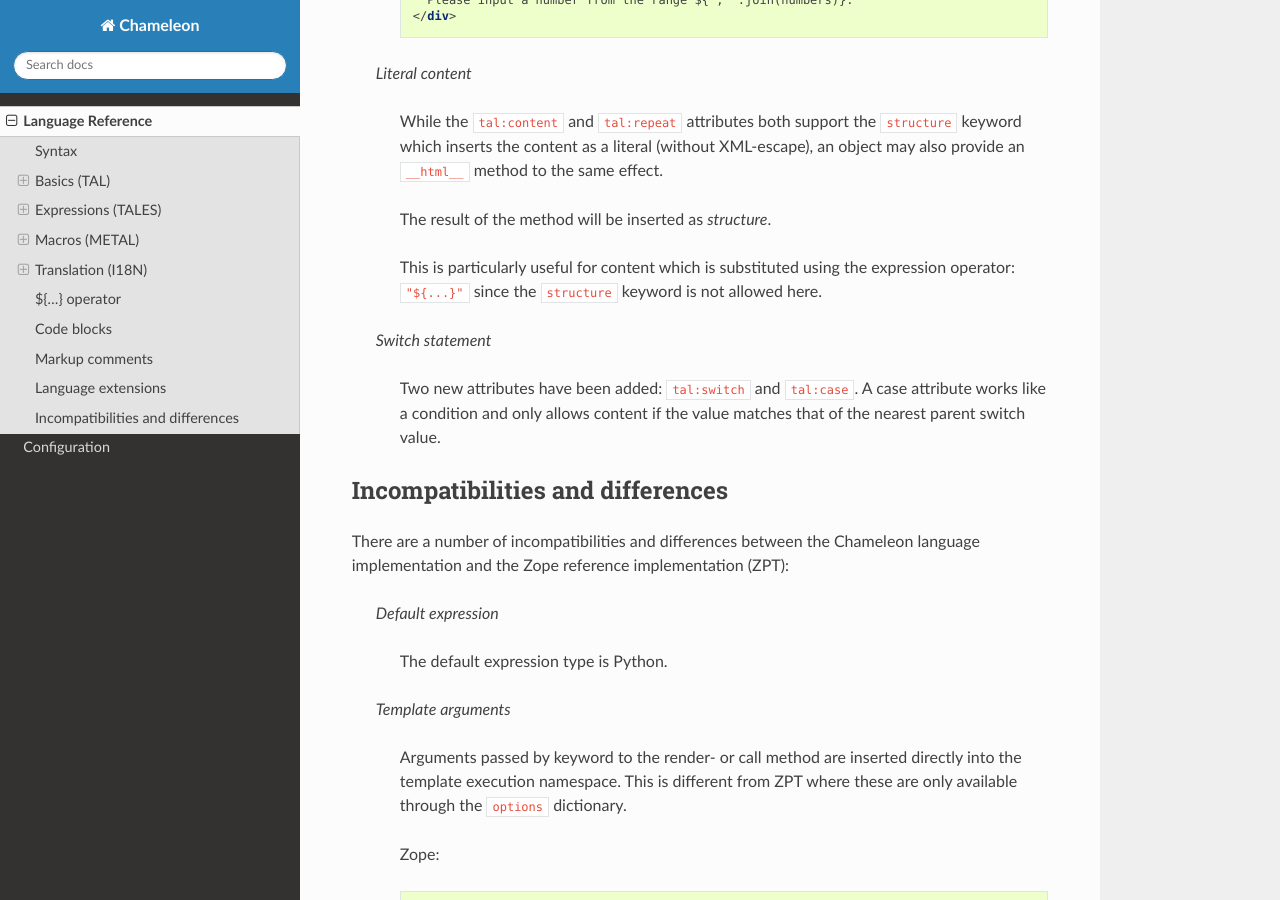
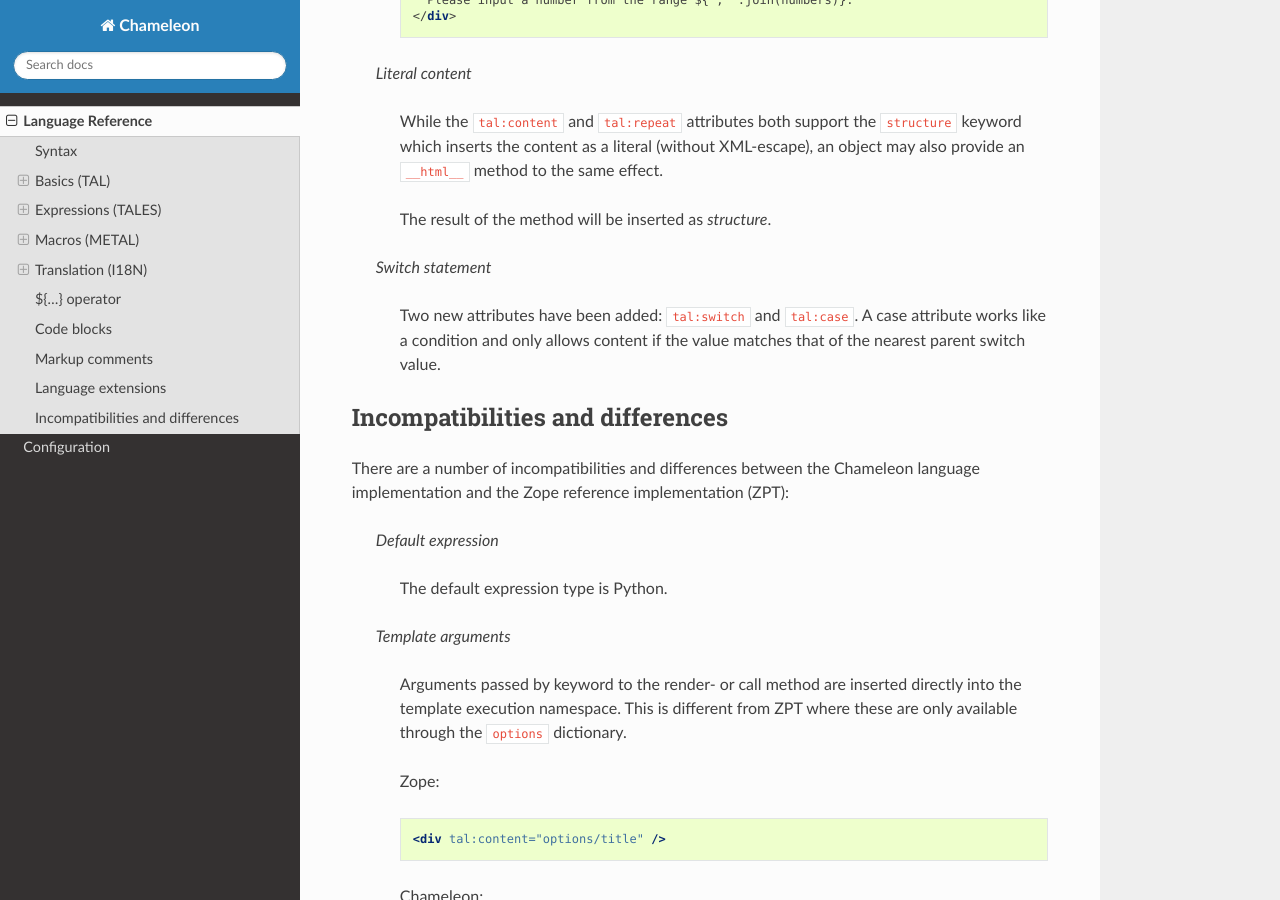
Before and after one commit to malthe/chameleon, a Sphinx documentation site: the page built from docs/reference.rst, in a window 1280 px wide and 900 px high, scrolled down 34630 px. Built offline with Sphinx 7.4.7 and the Read the Docs theme 2.0.0, drawn with Linux system fonts in a browser that asks for light colours; pages that are not in the unit, such as notebooks, are missing from menus.

Commit message:
- remove misleading and obsolete comment [ci skip]

```diff
--- a/docs/reference.rst
+++ b/docs/reference.rst
@@ -1724,10 +1724,6 @@
 
        The result of the method will be inserted as *structure*.
 
-       This is particularly useful for content which is substituted
-       using the expression operator: ``"${...}"`` since the
-       ``structure`` keyword is not allowed here.
-
     *Switch statement*
 
        Two new attributes have been added: ``tal:switch`` and
```
